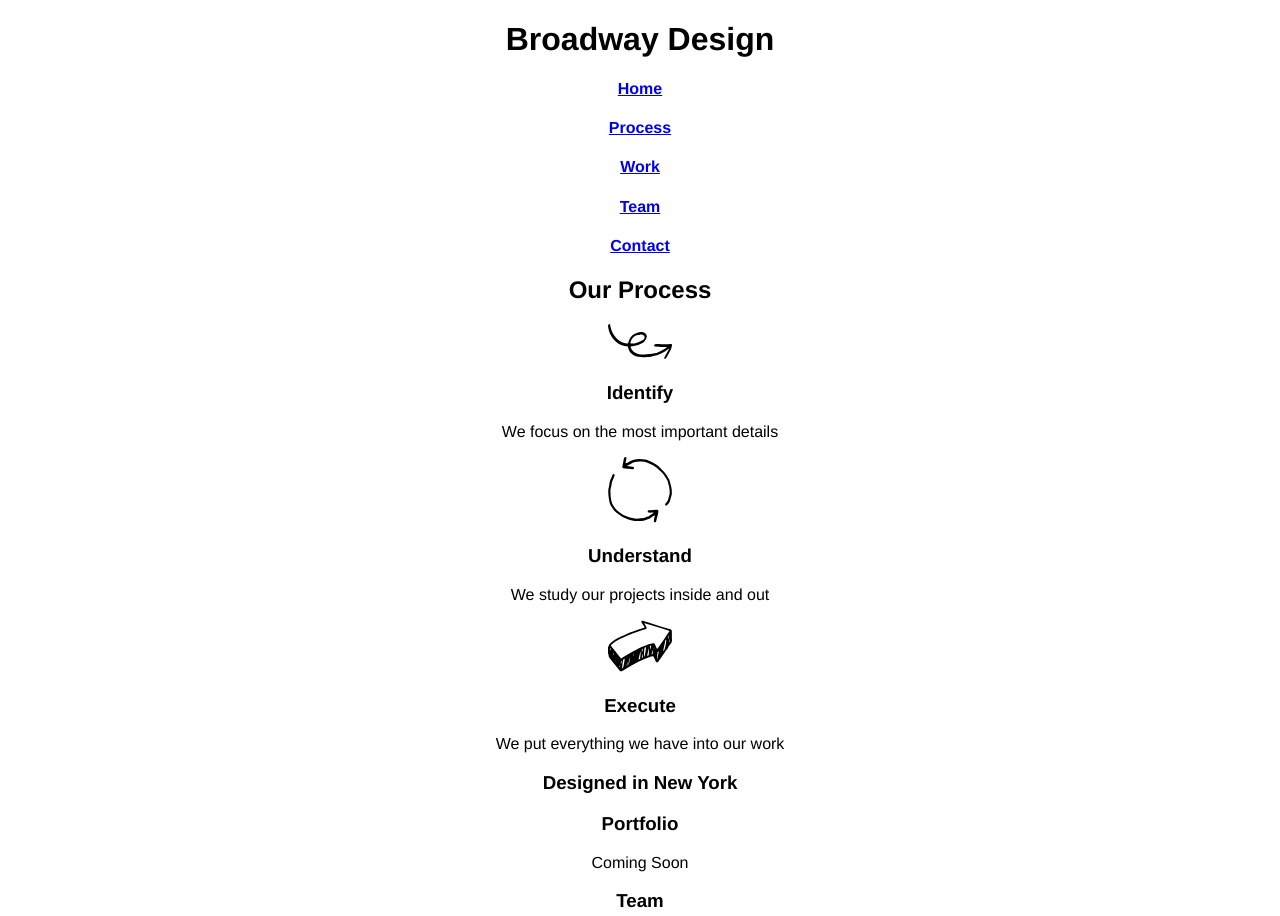
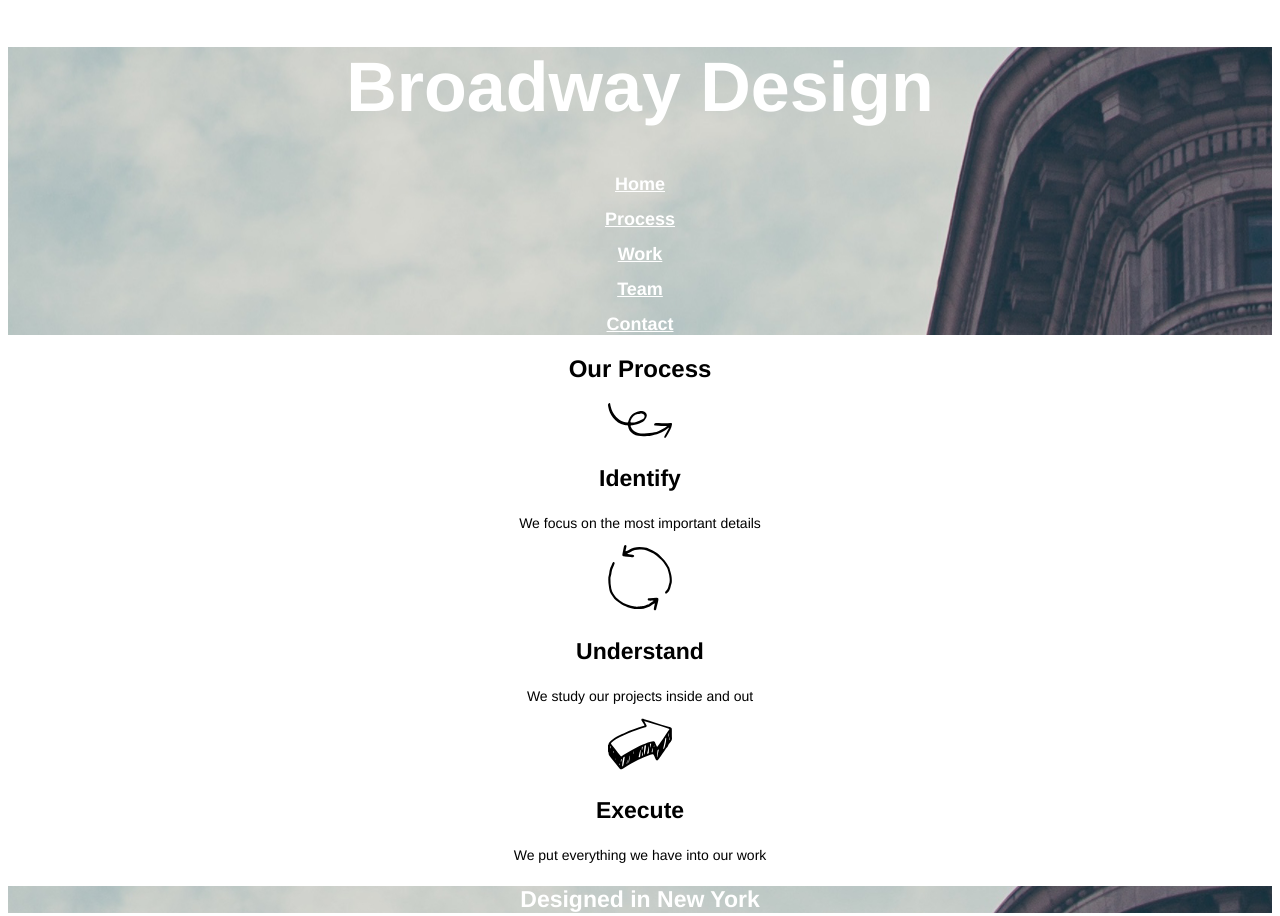
Before and after one commit to EwaenMichaelOgiefo/Broadway, a plain HTML site: page index.html in a window 1280 px wide. Shown: the top 916 px of the page. Drawn offline with Linux system fonts and the light colour scheme.

Commit message:
Complete project except footer

```diff
--- a/index.html
+++ b/index.html
@@ -10,11 +10,11 @@
     <div class="header">
       <h1> Broadway Design </h1>
       <nav>
-        <h4> <a href="#home"> Home </a> </h4>
-        <h4> <a href="#process"> Process </a> </h4>
-        <h4> <a href="#work"> Work </a> </h4>
-        <h4> <a href="#team"> Team </a> </h4>
-        <h4> <a href="#contact"> Contact </a> </h4>
+      <p> <a href="#home"> Home </a> </p>
+      <p> <a href="#process"> Process </a> </p>
+      <p> <a href="#work"> Work </a> </p>
+      <p> <a href="#team"> Team </a> </p>
+      <p> <a href="#contact"> Contact </a> </p>
       </nav>
     </div>
 
@@ -61,7 +61,7 @@
     <p> We put everything we have into our work </p>
 
     <div class="header">
-    <h3>Designed in New York </h3>
+    <h3 id="newyork" >Designed in New York </h3>
     </div>
 
     <h3> Portfolio </h3>
--- a/resources/css/style.css
+++ b/resources/css/style.css
@@ -1,4 +1,40 @@
 * {
   text-align: center;
-  font-family: helvetica;
+  font-family: Helvetica;
 }
+
+h1 {
+  font-size: 70px;
+  font-weight: bold;
+  color: white;
+}
+
+.header {
+  color: white;
+  background-image: url("./images/the-flatiron-building.png");
+  font-weight: bold;
+}
+
+#newyork {
+  font-size: 23px;
+}
+
+a {
+  color: white;
+  font-size: 18px;
+  font-weight: bold;
+}
+
+h2 {
+  font-size: :32px;
+  font-weight: bold;
+}
+
+h3 {
+  font-size: 23px;
+  font-weight: bold;
+}
+
+p {
+  font-size: 14px;
+}
```
Also changed, not shown: resources/css/images/broadway.png (added), resources/images/broadway.png (added).
